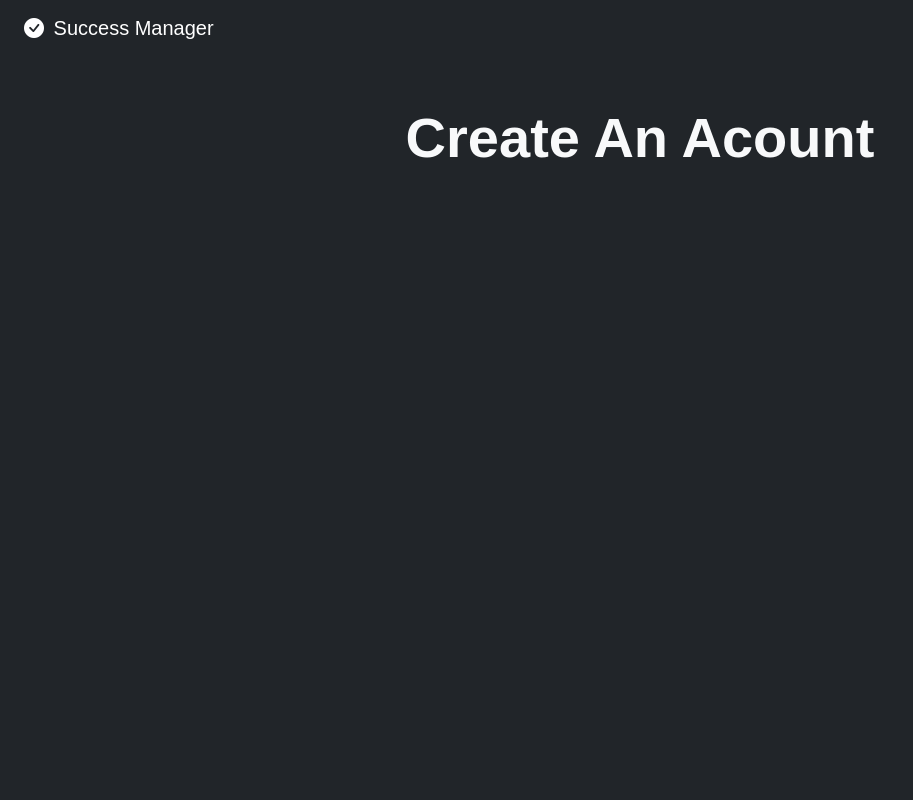
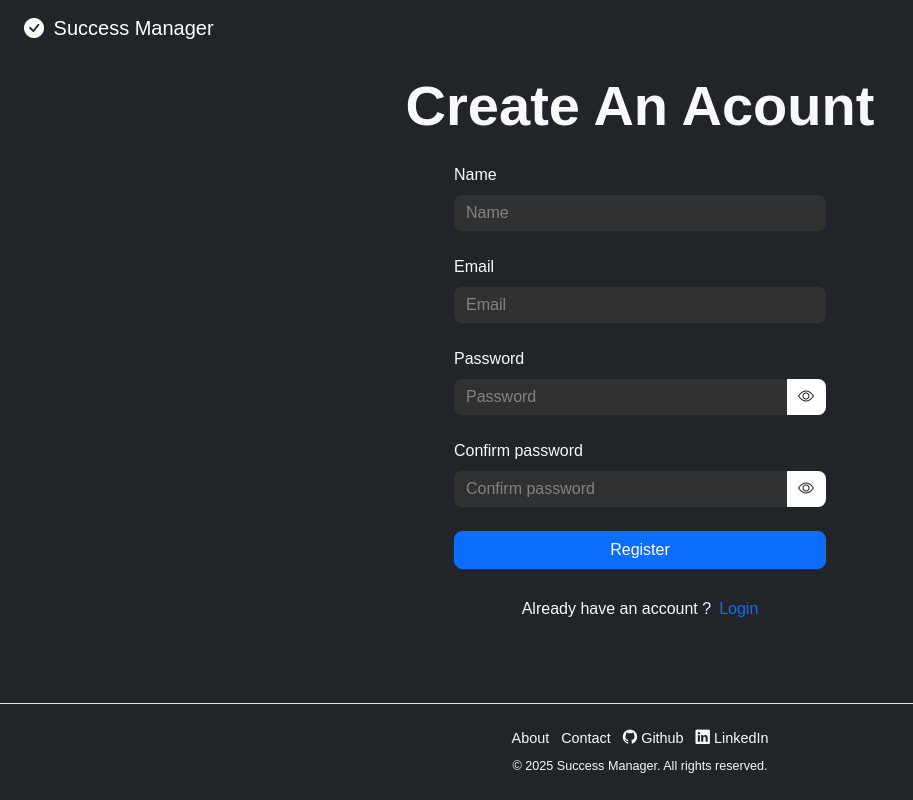
Before and after one commit to PiumalRangana/success-manager-cs50, a Flask app: page /register in a window 1280 px wide. Shown: the whole page, without its empty margins (0-913 px from the left). Run offline with Flask 3, Linux system fonts and the light colour scheme.

Commit message:
feat: add register page with form fields and password toggle

```diff
--- a/app/static/main.css
+++ b/app/static/main.css
@@ -20,3 +20,11 @@ body {
 footer {
     font-size: 0.9rem;
 }
+.form-control{
+    background-color: rgb(49, 49, 49);
+    color:#b8b8b8
+}
+
+.form-control::placeholder{
+    color: rgb(131, 131, 131);
+}
--- a/app/static/script.js
+++ b/app/static/script.js
@@ -0,0 +1,32 @@
+// Wait until the DOM (HTML structure) is fully loaded before running JS
+document.addEventListener("DOMContentLoaded", () => {
+
+    // ================= Toggle Password Visibility =================
+    const togglePassword = document.getElementById("togglePassword"); // Eye icon for password field
+    const passwordInput = document.getElementById("password");        // Password input field
+
+    // When the eye icon is clicked, toggle between "password" and "text" type
+    togglePassword.addEventListener("click", () => {
+        const type = passwordInput.type === "password" ? "text" : "password";
+        passwordInput.type = type;
+
+        // Switch the icon between "eye" and "eye-slash"
+        togglePassword.classList.toggle("bi-eye");
+        togglePassword.classList.toggle("bi-eye-slash");
+    });
+
+
+    // ================= Toggle Confirm Password Visibility =================
+    const toggleConfirmPassword = document.getElementById("toggleConfirmPassword"); // Eye icon for confirm password
+    const confirmPasswordInput = document.getElementById("confirm_password");       // Confirm password input field
+
+    // When the eye icon is clicked, toggle between "password" and "text" type
+    toggleConfirmPassword.addEventListener("click", () => {
+        const type = confirmPasswordInput.type === "password" ? "text" : "password";
+        confirmPasswordInput.type = type;
+
+        // Switch the icon between "eye" and "eye-slash"
+        toggleConfirmPassword.classList.toggle("bi-eye");
+        toggleConfirmPassword.classList.toggle("bi-eye-slash");
+    });
+});
--- a/app/templates/register.html
+++ b/app/templates/register.html
@@ -17,6 +17,7 @@
     <link rel="stylesheet" href="https://cdn.jsdelivr.net/npm/bootstrap-icons@1.11.3/font/bootstrap-icons.min.css">
 
     <link rel="stylesheet" href="{{ url_for('static', filename='main.css') }}">
+    <script src="{{ url_for('static', filename='script.js')}}"></script>
 </head>
 
 <body class="d-flex flex-column min-vh-100 bg-dark">
@@ -32,12 +33,92 @@
                     Success Manager
                 </a>
     </header>
+
+    <main class="border-1">
         <!-- ================= Hero Section ================= -->
-        <section class="py-5 text-center bg-dark text-light">
+        <section class="py-3 text-center bg-dark text-light">
             <div class="container">
                 <h1 class="display-4 fw-bold">Create An Acount</h1>
             </div>
         </section>
+
+        <!-- ================= Register Form Section ================= -->
+        <section class="bg-dark text-light">
+            <div class="container d-flex justify-content-center">
+                <div class="col-lg-4 col-md-10 col-sm-8 col-12">
+                    <form>
+                        <!-- Name Field -->
+                        <div class="mb-4 text-start">
+                            <label for="name" class="form-label">Name</label>
+                            <input type="text" class="form-control rounded-3 border-0" id="name" placeholder="Name">
+                        </div>
+
+                        <div class="mb-4 text-start">
+                            <label for="email" class="form-label">Email</label>
+                            <input type="text" class="form-control rounded-3 border-0" id="email" placeholder="Email">
+                        </div>
+
+                        <div class="mb-4 text-start">
+                            <label for="password" class="form-label">Password</label>
+                            <div class="input-group">
+                                <input type="password" class="form-control rounded-start-3 border-0"
+                                    id="password" placeholder="Password">
+                                <span class="input-group-text bg-white border-0 rounded-end-3">
+                                    <i class="bi bi-eye" id="togglePassword" style="cursor:pointer;"></i>
+                                </span>
+                            </div>
+                        </div>
+
+                        <div class="mb-4 text-start">
+                            <label for="confirm_password" class="form-label">Confirm password</label>
+                            <div class="input-group">
+                                <input type="password" class="form-control rounded-start-3 border-0"
+                                    id="confirm_password" placeholder="Confirm password">
+                                <span class="input-group-text bg-white border-0 rounded-end-3">
+                                    <i class="bi bi-eye" id="toggleConfirmPassword" style="cursor:pointer;"></i>
+                                </span>
+                            </div>
+
+                        </div>
+
+                        <!-- Submit Button -->
+                        <div class="d-grid mb-4">
+                            <button type="submit" class="btn btn-primary rounded-3">Register</button>
+                        </div>
+                    </form>
+                </div>
+            </div>
+        </section>
+        <div class="container d-flex justify-content-center">
+            <p class="text-light p-1">Already have an account ?</p><a href="#"
+                class="text-primary p-1 text-decoration-none">Login</a>
+        </div>
+    </main>
+
+    <!-- ================= Footer ================= -->
+    <footer class="py-4 bg-dark text-light text-center border-top mt-auto">
+        <div class="container">
+            <ul class="list-inline mb-2">
+                <li class="list-inline-item"><a href="{{ url_for('main.about') }}"
+                        class="text-decoration-none text-light">About</a></li>
+                <li class="list-inline-item"><a href="{{ url_for('main.contact') }}"
+                        class="text-decoration-none text-light">Contact</a></li>
+                <li class="list-inline-item">
+                    <a href="https://github.com/PiumalRangana" target="_blank" class="text-decoration-none text-light">
+                        <i class="bi bi-github"></i> Github
+                    </a>
+                </li>
+                <li class="list-inline-item">
+                    <a href="https://www.linkedin.com/in/piumal-rangana" target="_blank"
+                        class="text-decoration-none text-light">
+                        <i class="bi bi-linkedin"></i> LinkedIn
+                    </a>
+                </li>
+            </ul>
+            <p class="small mb-0">&copy; 2025 Success Manager. All rights reserved.</p>
+        </div>
+    </footer>
+
 
 </body>
 <script src="https://cdn.jsdelivr.net/npm/bootstrap@5.3.7/dist/js/bootstrap.bundle.min.js"
```
Lines whose indentation alone changed are shown as unchanged.
